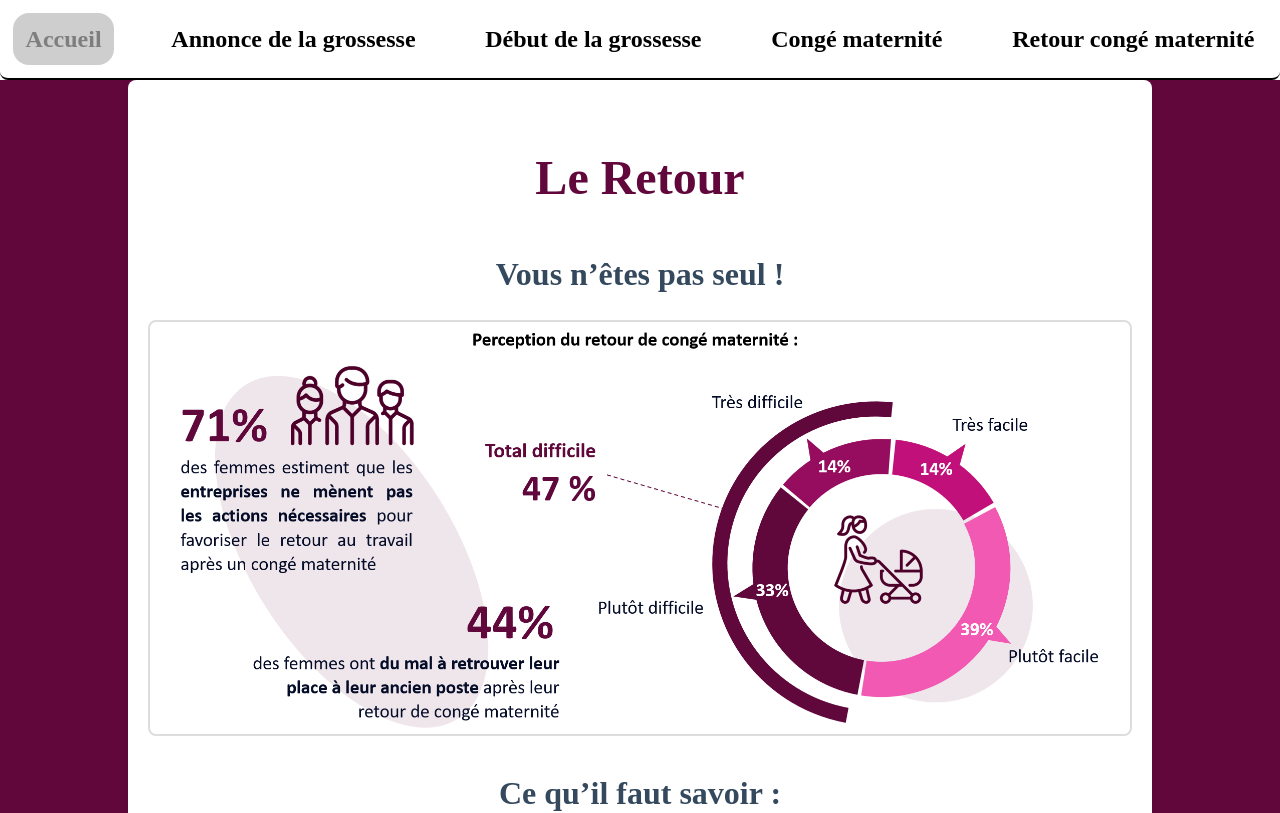
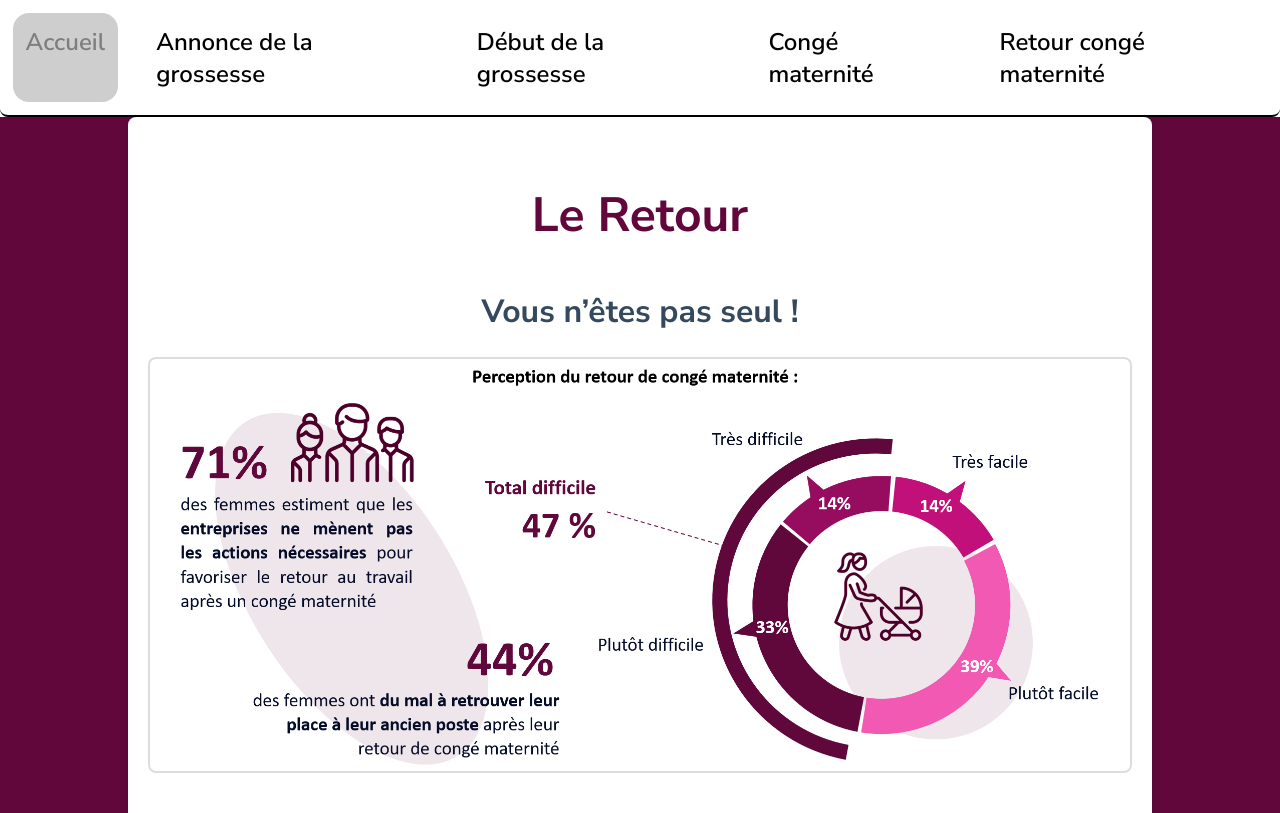
Before and after one commit to AlexisGlln/Nantes-hackaton, a React (Vite) app: page /le-retour in a window 1280 px wide. Shown: the top 813 px of the page. Built offline with nearby package versions, Linux system fonts and the light colour scheme; grey boxes are pictures that could not be loaded.

Commit message:
font test

```diff
--- a/index.html
+++ b/index.html
@@ -3,6 +3,9 @@
   <head>
     <meta charset="UTF-8" />
     <link rel="icon" type="pousette.png" href="./src/assets/Pousette.png" />
+    <link rel="preconnect" href="https://fonts.googleapis.com">
+    <link rel="preconnect" href="https://fonts.gstatic.com" crossorigin>
+    <link href="https://fonts.googleapis.com/css2?family=Nunito+Sans:ital,opsz,wght@0,6..12,200..1000;1,6..12,200..1000&display=swap" rel="stylesheet">
     <meta name="viewport" content="width=device-width, initial-scale=1.0" />
     <title>Bonne nouvelle antoine perd les eaux</title>
   </head>
--- a/src/pages/LeRetour.jsx
+++ b/src/pages/LeRetour.jsx
@@ -1,6 +1,7 @@
 import React from 'react';
 import '../styles/LeRetour.css';
 import graphpageleretour from '../assets/graphique/graphpageleretour.png';
+import "../styles/global.css"
 
 function LeRetour() {
   return (
@@ -15,7 +16,8 @@
       maternité, la salariée retrouve son précédent emploi ou un emploi
       similaire assorti d’une rémunération au moins équivalente</p>
     <h4 className='retour'>2. L’entretien de retour de congé maternité :  </h4>
-    <p>La salariée qui
+    <p>
+    La salariée qui
     reprend son activité à l’issue d’un congé de maternité a également
     droit à l’entretien professionnel. Cet entretien est consacré à ses
     perspectives d’évolution professionnelle.</p>
--- /dev/null
+++ b/src/styles/global.css
@@ -0,0 +1,3 @@
+body {
+    font-family: 'Nunito Sans', sans-serif;
+  }
```
